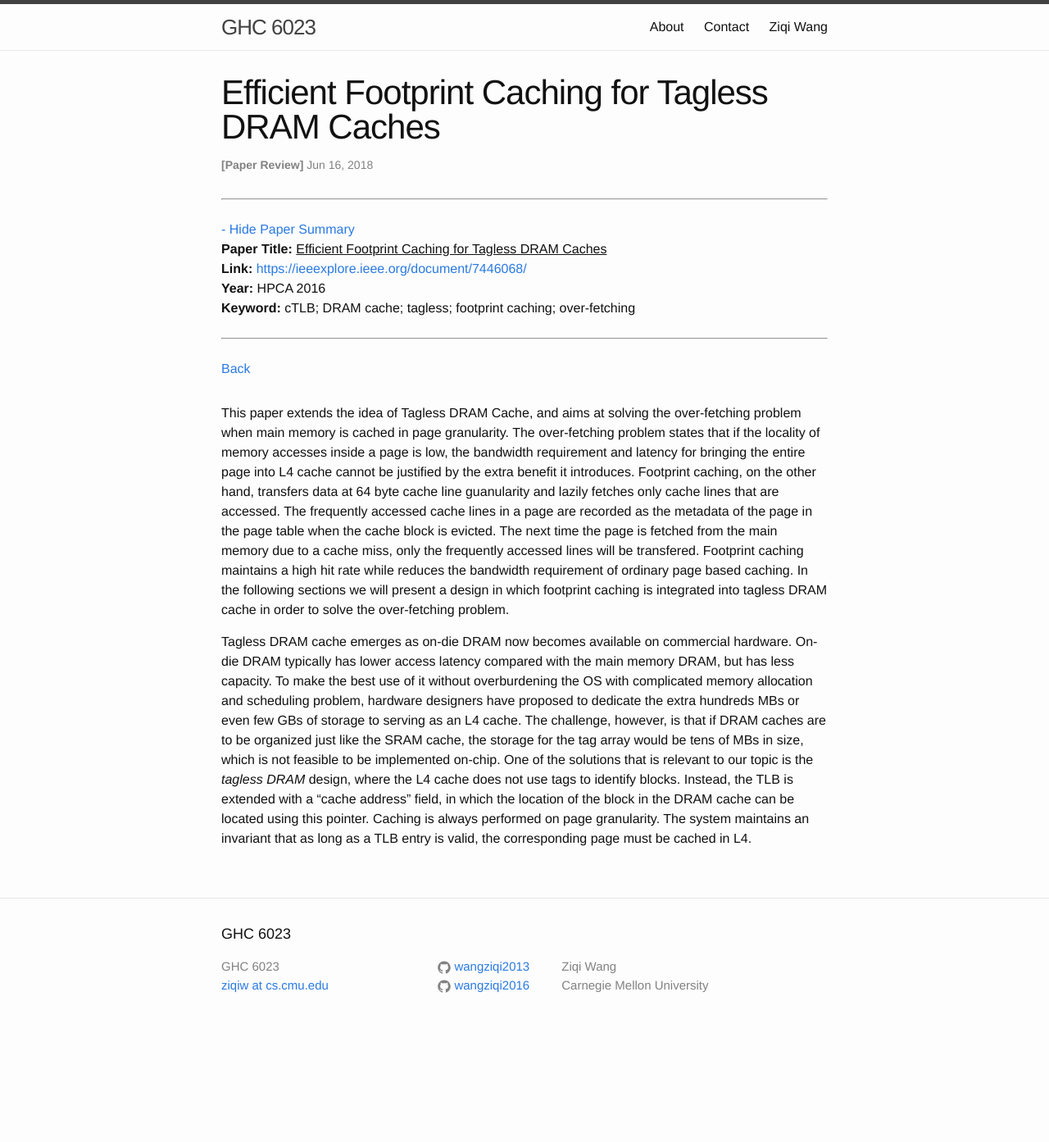
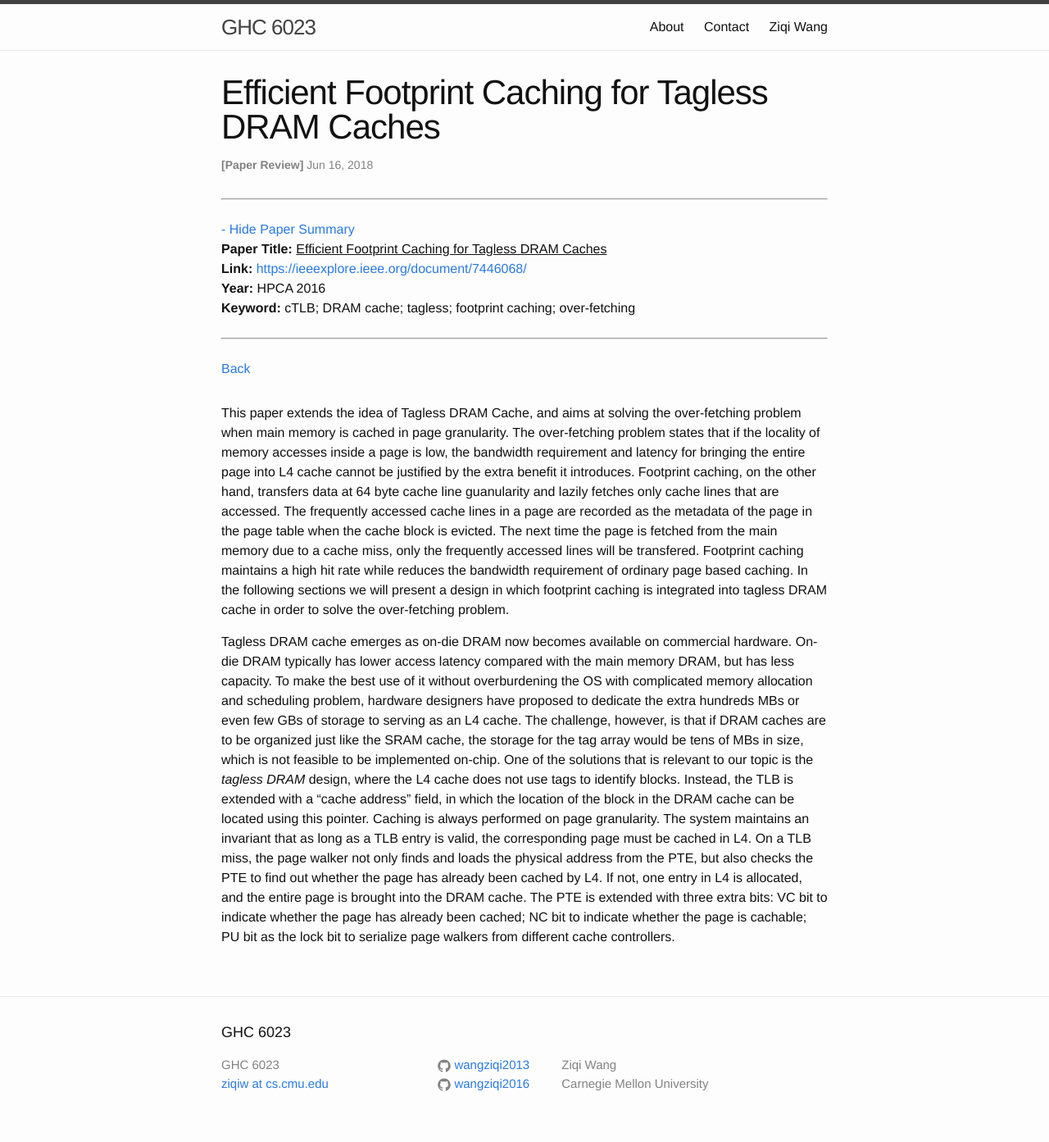
Before and after one commit to wangziqi2013/wangziqi2013.github.io, a Jekyll site: the page built from _posts/2018-06-16-Footprint-Caching.markdown, in a window 1280 px wide. Shown: the whole page at 82% size. Built offline with Jekyll 4.4.1, drawn with Linux system fonts in a browser that asks for light colours; before the commit the page ends 1273 px from its top, so only the background shows below that.

Commit message:
Working on page table

```diff
--- a/_posts/2018-06-16-Footprint-Caching.markdown
+++ b/_posts/2018-06-16-Footprint-Caching.markdown
@@ -34,4 +34,9 @@ for the tag array would be tens of MBs in size, which is not feasible to be impl
 that is relevant to our topic is the *tagless DRAM* design, where the L4 cache does not use tags to identify blocks.
 Instead, the TLB is extended with a "cache address" field, in which the location of the block in the DRAM cache
 can be located using this pointer. Caching is always performed on page granularity. The system maintains an
-invariant that as long as a TLB entry is valid, the corresponding page must be cached in L4.
+invariant that as long as a TLB entry is valid, the corresponding page must be cached in L4. On a TLB miss, the
+page walker not only finds and loads the physical address from the PTE, but also checks the PTE to find out
+whether the page has already been cached by L4. If not, one entry in L4 is allocated, and the entire page is
+brought into the DRAM cache. The PTE is extended with three extra bits: VC bit to indicate whether the page
+has already been cached; NC bit to indicate whether the page is cachable; PU bit as the lock bit to serialize
+page walkers from different cache controllers.
```
